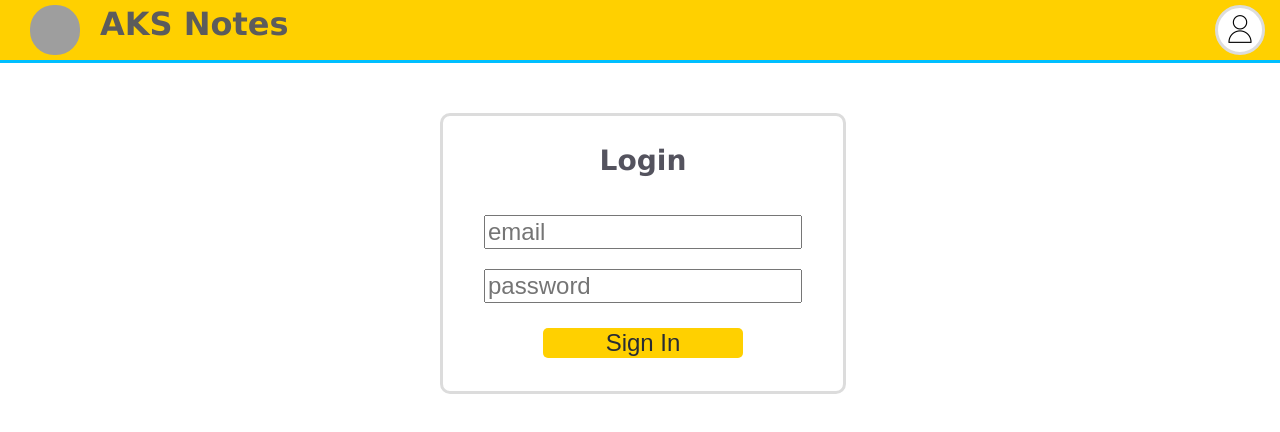
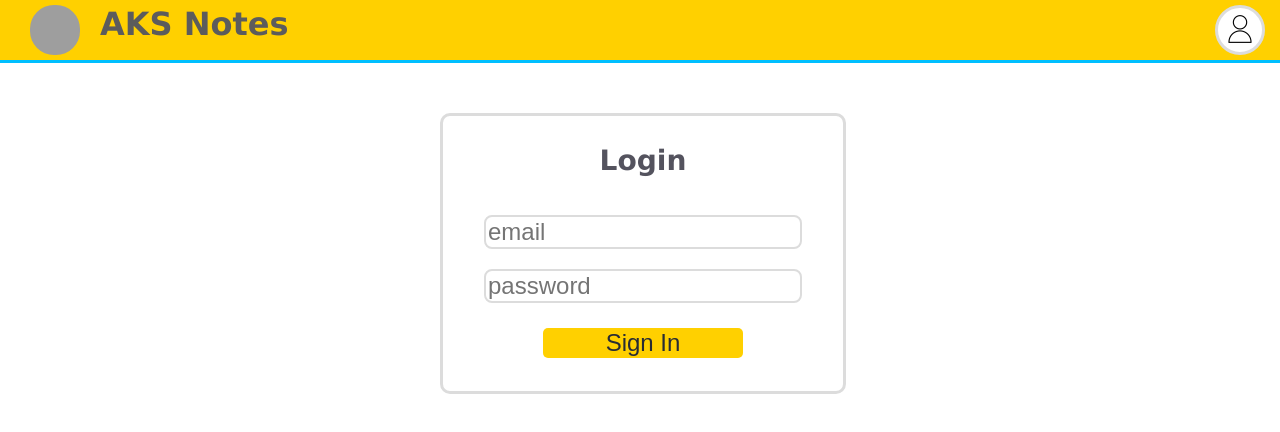
Before and after one commit to AzureKingStudios/azureking-notes, a React (Create React App) app in the folder client/: page /users/login in a window 1280 px wide. Shown: the top 432 px of the page. Built offline with nearby package versions, Linux system fonts and the light colour scheme; grey boxes are pictures that could not be loaded.

Commit message:
Adjust login input borders

```diff
--- a/client/src/App.css
+++ b/client/src/App.css
@@ -323,6 +323,8 @@ body {
 .login-input {
   font-size: 24px;
   margin: 10px;
+  border-radius: 8px;
+  border: 2px solid #DCDCDC;
 }
 
 .login-btn {
```
